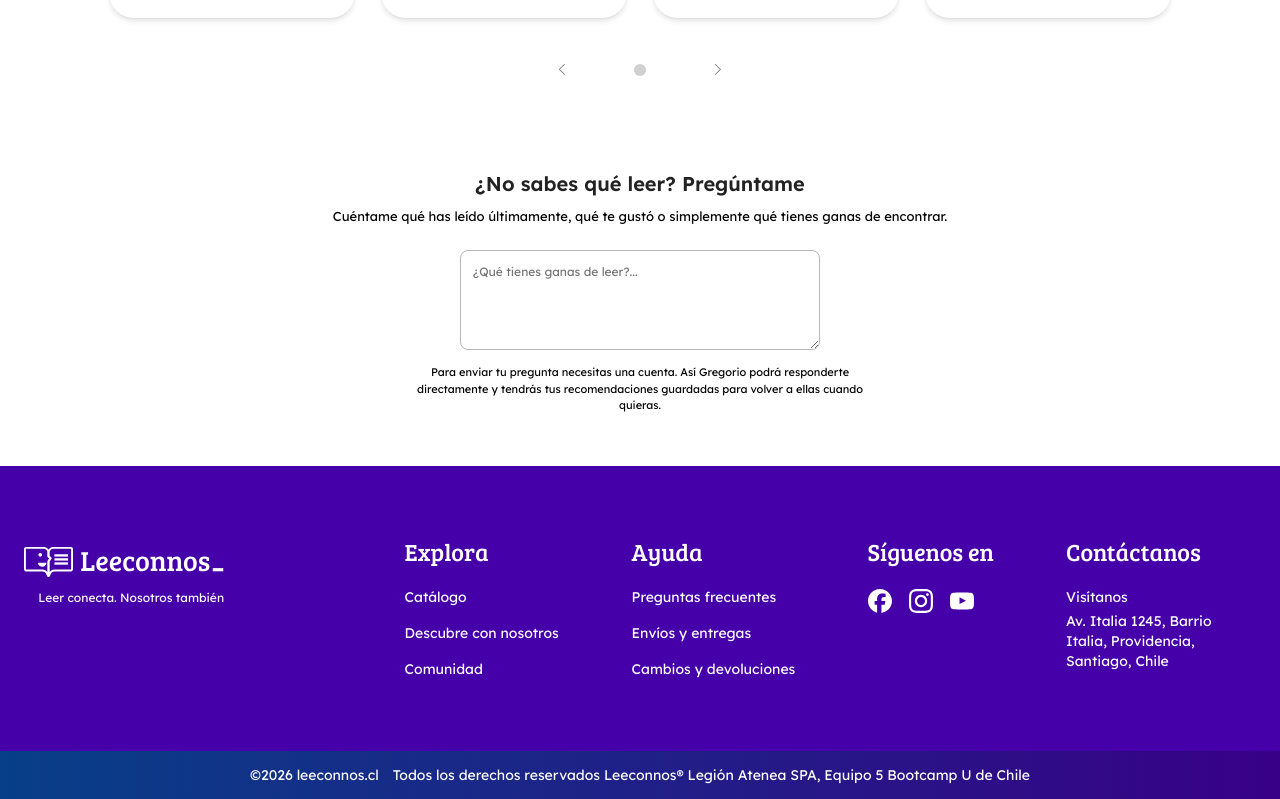
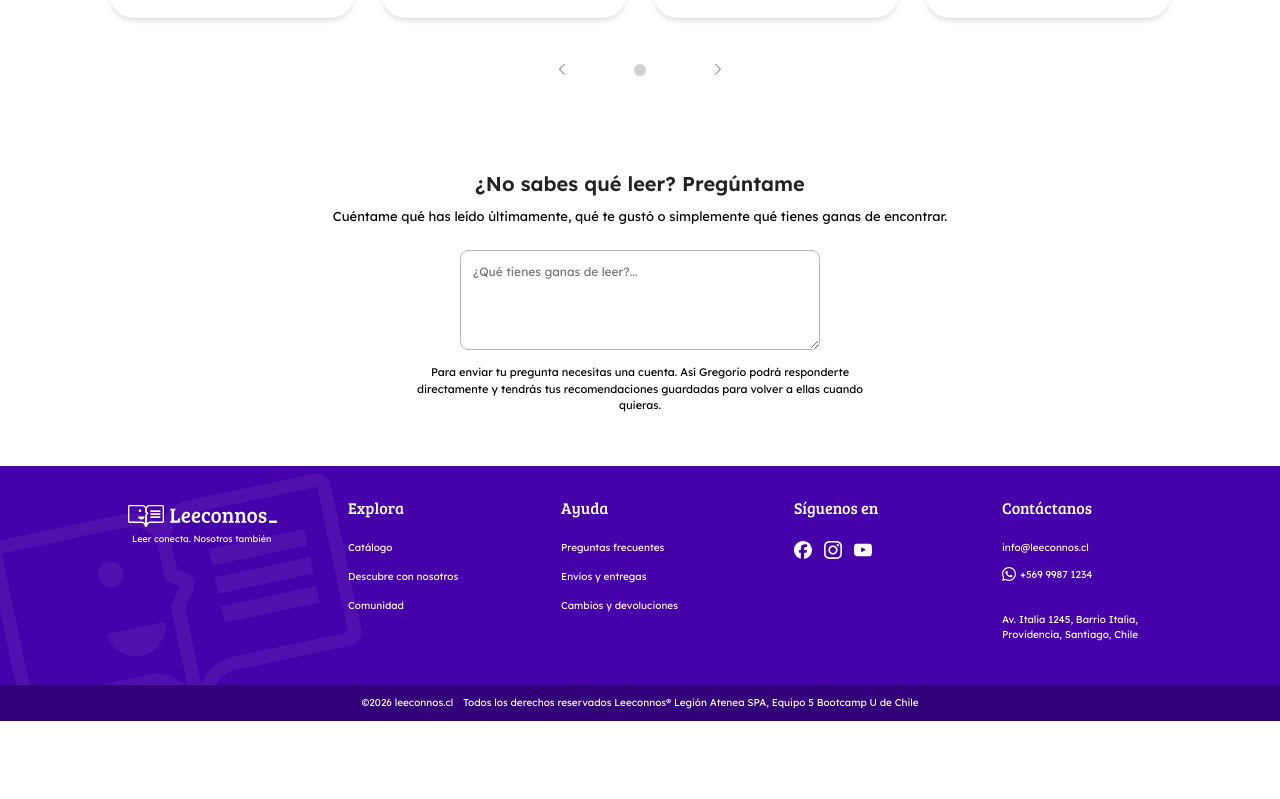
Before and after one commit to bootcamp-uchile-2026/grupo-5-frontend, a React (Vite) app in the folder react-app/: page /perfil-librero in a window 1280 px wide. Shown: the part 1913-2712 px from the top of the page. After the commit the page ends 2634 px from the top, so only its background shows below. Built offline with nearby package versions, Linux system fonts and the light colour scheme; no server answers.

Commit message:
Actualizacion de comp reutilizables (#317)
* Actualizacion de componentes reutilizables

* Fix: Terminos y politicas

---------

Co-authored-by: Karen <karen29.millacaris@gmail.com>

```diff
--- /dev/null
+++ b/react-app/src/componentes/ComunidadLectora.tsx
@@ -0,0 +1,39 @@
+import { Link } from "react-router-dom";
+import logoImagen from "../assets/logos/06-Imagen-Contorno-Blanco.svg";
+import logoTexto from "../assets/logos/04-Horizontal-Texto.svg";
+import { IMAGENES_RELLENO } from "../datos/imagenes";
+import "../estilos/comunidad-lectora.css";
+
+export function ComunidadLectora() {
+  return (
+    <section className="comunidad-lectora" aria-labelledby="comunidad-titulo">
+      <div className="comunidad-lectora-contenedor">
+        <div className="comunidad-lectora-contenido">
+          <h2 id="comunidad-titulo" className="comunidad-lectora-titulo">
+            Únete a nuestra comunidad lectora
+          </h2>
+          <p className="comunidad-lectora-pie">
+            Comparte reseñas y descubre recomendaciones de la comunidad
+          </p>
+          <Link className="comunidad-lectora-boton" to="/comunidad">
+            Ir a la comunidad
+          </Link>
+        </div>
+
+        <div className="comunidad-lectora-imagen">
+          <img
+            className="comunidad-lectora-foto"
+            src={IMAGENES_RELLENO.comunidad}
+            alt=""
+          />
+          <div className="comunidad-lectora-marca" role="img" aria-label="Leeconnos">
+            <img src={logoImagen} alt="" />
+            <img className="comunidad-lectora-logo-texto" src={logoTexto} alt="" />
+          </div>
+        </div>
+
+        <span className="comunidad-lectora-separador" aria-hidden="true" />
+      </div>
+    </section>
+  );
+}
--- a/react-app/src/componentes/Footer.tsx
+++ b/react-app/src/componentes/Footer.tsx
@@ -4,9 +4,9 @@ import logoTexto from "../assets/logos/04-Horizontal-Texto.svg";
 import facebook from "../assets/iconos/01-facebook-negative.svg";
 import instagram from "../assets/iconos/02-instagram-negative.svg";
 import youtube from "../assets/iconos/04-youtube-negative.svg";
+import whatsapp from "../assets/iconos/05-whatsapp-negative.svg";
 import "../estilos/footer.css";
 
-// Estructura según el footer del wireframe (Figma: Componentes Global, node 2169:10344)
 export function Footer() {
   return (
     <footer className="footer">
@@ -49,10 +49,16 @@ export function Footer() {
 
           <section className="footer-columna">
             <h3 className="columna-encabezado">Contáctanos</h3>
-            <address className="footer-direccion">
-              <span>Visítanos</span>
-              Av. Italia 1245, Barrio Italia, Providencia, Santiago, Chile
-            </address>
+            <div className="footer-contacto">
+              <a href="mailto:info@leeconnos.cl">info@leeconnos.cl</a>
+              <a className="footer-telefono" href="https://wa.me/56999871234">
+                <img src={whatsapp} alt="" />
+                +569 9987 1234
+              </a>
+              <address className="footer-direccion">
+                Av. Italia 1245, Barrio Italia, Providencia, Santiago, Chile
+              </address>
+            </div>
           </section>
         </div>
       </div>
--- a/react-app/src/componentes/Newsletter.tsx
+++ b/react-app/src/componentes/Newsletter.tsx
@@ -19,9 +19,9 @@ export function Newsletter() {
       </h2>
 
       <p className="newsletter-pie">
-        Si quieres enterarte de
+        Entérate de recomendaciones,
         <br />
-        recomendaciones, novedades y más
+        novedades y más
       </p>
 
       <form className="newsletter-formulario" onSubmit={enviar}>
--- /dev/null
+++ b/react-app/src/estilos/comunidad-lectora.css
@@ -0,0 +1,175 @@
+.comunidad-lectora {
+  box-sizing: border-box;
+  width: calc(100% - 48px);
+  max-width: 1115px;
+  margin: 22px auto 40px;
+}
+
+.comunidad-lectora-contenedor {
+  position: relative;
+  display: grid;
+  grid-template-columns: 43.5% 56.5%;
+  min-height: 335px;
+  overflow: hidden;
+  border-radius: 16px;
+  background-color: var(--color-violet-800);
+}
+
+.comunidad-lectora-contenido {
+  display: flex;
+  flex-direction: column;
+  align-items: flex-start;
+  justify-content: center;
+  padding: 40px 58px;
+}
+
+.comunidad-lectora-titulo {
+  max-width: 340px;
+  margin: 0 0 18px;
+  background-color: transparent;
+  color: var(--color-neutral-0);
+  font-family: var(--fuente-display);
+  font-size: 32px;
+  font-weight: 400;
+  line-height: 38px;
+  text-align: left;
+}
+
+.comunidad-lectora-pie {
+  max-width: 280px;
+  margin: 0 0 28px;
+  padding: 0;
+  background-color: transparent;
+  color: var(--color-neutral-0);
+  font-family: var(--fuente-body);
+  font-size: 14px;
+  font-weight: 400;
+  line-height: 17px;
+  text-align: left;
+}
+
+.comunidad-lectora-boton {
+  display: inline-flex;
+  min-height: 47px;
+  box-sizing: border-box;
+  align-items: center;
+  justify-content: center;
+  padding: 0 12px;
+  border: 1px solid var(--color-neutral-0);
+  border-radius: 9px;
+  background-color: transparent;
+  color: var(--color-neutral-0);
+  font-family: var(--fuente-body);
+  font-size: 14px;
+  font-weight: 600;
+  text-decoration: none;
+}
+
+.comunidad-lectora-boton:hover,
+.comunidad-lectora-boton:focus-visible {
+  background-color: var(--color-neutral-0);
+  color: var(--color-violet-800);
+}
+
+.comunidad-lectora-imagen {
+  position: relative;
+  min-width: 0;
+  overflow: hidden;
+}
+
+.comunidad-lectora-foto {
+  position: absolute;
+  inset: 0;
+  display: block;
+  width: 100%;
+  height: 100%;
+  object-fit: cover;
+}
+
+.comunidad-lectora-marca {
+  position: absolute;
+  inset: 0;
+  display: flex;
+  align-items: center;
+  justify-content: center;
+}
+
+.comunidad-lectora-marca img {
+  display: block;
+  width: auto;
+  height: 62px;
+}
+
+.comunidad-lectora-marca .comunidad-lectora-logo-texto {
+  height: 88px;
+  margin-left: -10px;
+  filter: brightness(0) invert(1);
+}
+
+.comunidad-lectora-separador {
+  position: absolute;
+  z-index: 1;
+  top: 0;
+  bottom: 0;
+  left: calc(43.5% - 6px);
+  width: 12px;
+  background: linear-gradient(
+    to bottom,
+    var(--color-turquoise-400) 0 24%,
+    var(--color-yellow-400) 24% 62%,
+    var(--color-violet-600) 62% 100%
+  );
+}
+
+@media (max-width: 760px) {
+  .comunidad-lectora-contenedor {
+    grid-template-columns: 1fr;
+    min-height: 0;
+  }
+
+  .comunidad-lectora-contenido {
+    padding: 36px 32px;
+  }
+
+  .comunidad-lectora-separador {
+    top: auto;
+    right: 0;
+    bottom: 220px;
+    left: 0;
+    width: auto;
+    height: 10px;
+    background: linear-gradient(
+      to right,
+      var(--color-turquoise-400) 0 24%,
+      var(--color-yellow-400) 24% 62%,
+      var(--color-violet-600) 62% 100%
+    );
+  }
+
+  .comunidad-lectora-imagen {
+    min-height: 220px;
+  }
+}
+
+@media (max-width: 480px) {
+  .comunidad-lectora {
+    width: calc(100% - 32px);
+  }
+
+  .comunidad-lectora-contenido {
+    padding: 32px 24px;
+  }
+
+  .comunidad-lectora-titulo {
+    font-size: 28px;
+    line-height: 34px;
+  }
+
+  .comunidad-lectora-marca img {
+    height: 48px;
+  }
+
+  .comunidad-lectora-marca .comunidad-lectora-logo-texto {
+    height: 68px;
+  }
+}
--- a/react-app/src/estilos/footer.css
+++ b/react-app/src/estilos/footer.css
@@ -1,34 +1,47 @@
-/* PIE DE PÁGINA
-   Estructura y medidas: footer del wireframe (Figma: Componentes Global,
-   node 2169:10344 y wireframe Home). Se mantienen los colores del sitio.
-   Todos los estilos del footer están en este archivo. */
 .footer {
+  position: relative;
   display: flex;
   flex-direction: column;
   align-items: center;
   width: 100%;
+  overflow: hidden;
   background-color: var(--color-violet-800);
   color: var(--color-neutral-0);
 }
 
-.footer .footer-contenedor {
-  display: flex;
-  justify-content: space-between;
-  align-items: flex-start;
-  gap: 48px;
-  box-sizing: border-box;
-  width: 100%;
-  max-width: calc(var(--ancho-contenido) + 48px);
-  padding: 72px 24px;
+.footer::before {
+  position: absolute;
+  top: 0;
+  left: 0;
+  width: 350px;
+  height: 100%;
+  background-image: url("../assets/logos/06-Imagen-Contorno-Blanco.svg");
+  background-repeat: no-repeat;
+  background-position: left bottom;
+  background-size: contain;
+  content: "";
+  opacity: 0.06;
+  pointer-events: none;
+  transform: rotate(-12deg);
+  transform-origin: center;
 }
 
-/* LOGO (wireframe: ícono en contorno blanco + "Leeconnos_" en blanco).
-   El SVG del texto trae margen interno: con 48px de alto el texto mide
-   ~144 × 19 px visibles, igual que en Figma. */
+.footer .footer-contenedor {
+  position: relative;
+  z-index: 1;
+  display: grid;
+  grid-template-columns: 220px minmax(0, 1fr);
+  box-sizing: border-box;
+  width: 80%;
+  max-width: 1240px;
+  min-height: 219px;
+  padding: 32px 0 28px;
+}
+
 .footer .footer-logo {
   display: flex;
   flex-direction: column;
-  align-items: center;
+  align-items: flex-start;
 }
 
 .footer .footer-marca {
@@ -39,29 +52,29 @@
 .footer .footer-marca img {
   display: block;
   width: auto;
-  height: 30px;
+  height: 22px;
 }
 
 .footer .footer-marca .footer-marca-texto {
-  height: 48px;
-  margin-left: -8px;
+  height: 36px;
+  margin-left: -6px;
   filter: brightness(0) invert(1);
 }
 
 .footer .footer-lema {
-  margin: 4px 0 0;
+  margin: -2px 0 0 4px;
   padding: 0;
   font-family: var(--fuente-body);
-  font-size: var(--tamano-fuente-caption);
-  line-height: 16px;
+  font-size: 9px;
+  line-height: 13px;
   color: var(--color-neutral-0);
   background-color: transparent;
 }
 
-/* COLUMNAS */
 .footer .footer-columnas {
   display: flex;
-  gap: 72px;
+  justify-content: space-between;
+  gap: 20px;
 }
 
 .footer .footer-columna {
@@ -71,19 +84,27 @@
 }
 
 .footer .footer-columna:nth-child(1) {
-  min-width: 155px;
+  min-width: 120px;
 }
 
 .footer .footer-columna:nth-child(2) {
-  min-width: 164px;
+  min-width: 140px;
+}
+
+.footer .footer-columna:nth-child(3) {
+  min-width: 115px;
+}
+
+.footer .footer-columna:nth-child(4) {
+  min-width: 132px;
 }
 
 .footer .columna-encabezado {
   margin: 0;
   font-family: var(--fuente-display);
   font-weight: 400;
-  font-size: var(--tamano-fuente-heading-lg);
-  line-height: 1.15;
+  font-size: 16px;
+  line-height: 20px;
   white-space: nowrap;
   color: var(--color-neutral-0);
   background-color: transparent;
@@ -92,87 +113,110 @@
 .footer .columna-lista {
   display: flex;
   flex-direction: column;
-  gap: 16px;
+  gap: 14px;
 }
 
 .footer .columna-lista a,
-.footer .columna-lista span {
+.footer .columna-lista span,
+.footer .footer-contacto a,
+.footer .footer-direccion {
   font-family: var(--fuente-body);
   font-weight: 400;
-  font-size: var(--tamano-fuente-small);
-  line-height: 20px;
+  font-size: 10px;
+  line-height: 15px;
   color: var(--color-neutral-0);
   text-decoration: none;
 }
 
 .footer .columna-lista a:hover,
-.footer .columna-lista a:focus-visible {
+.footer .columna-lista a:focus-visible,
+.footer .footer-contacto a:hover,
+.footer .footer-contacto a:focus-visible {
   color: var(--color-yellow-200);
   text-decoration: underline;
 }
 
 .footer .iconos-contenedor {
   display: flex;
-  gap: 17px;
-  padding-top: 2px;
+  gap: 12px;
+  padding-top: 1px;
 }
 
 .footer .iconos-contenedor img {
   display: block;
-  width: 24px;
-  height: 24px;
+  width: 18px;
+  height: 18px;
+}
+
+.footer .footer-contacto {
+  display: flex;
+  flex-direction: column;
+  align-items: flex-start;
+  gap: 12px;
+}
+
+.footer .footer-contacto .footer-telefono {
+  display: inline-flex;
+  align-items: center;
+  gap: 4px;
+}
+
+.footer .footer-telefono img {
+  display: block;
+  width: 14px;
+  height: 14px;
 }
 
 .footer .footer-direccion {
-  display: flex;
-  flex-direction: column;
-  gap: 4px;
-  max-width: 190px;
-  font-family: var(--fuente-body);
+  max-width: 150px;
+  margin: 18px 0 0;
   font-style: normal;
-  font-size: var(--tamano-fuente-small);
-  line-height: 20px;
-  color: var(--color-neutral-0);
 }
 
-/* FRANJA LEGAL: mismo degradado que el banner superior */
 .footer .footer-legal {
+  position: relative;
+  z-index: 1;
   width: 100%;
-  background-image: var(--degradado-banner);
+  background-color: var(--color-violet-900);
 }
 
 .footer .footer-legal p {
   margin: 0;
-  padding: 12px 16px;
+  padding: 8px 16px;
   font-family: var(--fuente-body);
-  font-size: var(--tamano-fuente-small);
-  line-height: 24px;
+  font-size: 10px;
+  line-height: 20px;
   text-align: center;
   color: var(--color-neutral-0);
   background-color: transparent;
 }
 
-@media (max-width: 1100px) {
+@media (max-width: 1000px) {
   .footer .footer-contenedor {
-    flex-direction: column;
-    align-items: flex-start;
+    grid-template-columns: 1fr;
+    gap: 28px;
+    width: calc(100% - 48px);
+    min-height: auto;
+    padding: 32px 0;
   }
 
   .footer .footer-columnas {
     flex-wrap: wrap;
-    gap: 32px 48px;
+    justify-content: flex-start;
+    gap: 28px 40px;
   }
 }
 
-@media (max-width: 760px) {
+@media (max-width: 600px) {
   .footer .footer-contenedor {
-    padding: 48px 20px;
+    width: calc(100% - 40px);
+    padding: 28px 0;
   }
 
   .footer .footer-columnas {
     display: grid;
     grid-template-columns: repeat(2, minmax(0, 1fr));
-    gap: 32px 24px;
+    gap: 28px 20px;
   }
 
   .footer .footer-columna:nth-child(n) {
@@ -180,6 +224,6 @@
   }
 
   .footer .footer-legal p {
-    line-height: 20px;
+    line-height: 18px;
   }
 }
--- a/react-app/src/estilos/modal-autenticacion.css
+++ b/react-app/src/estilos/modal-autenticacion.css
@@ -178,10 +178,10 @@
 	gap: 10px;
 }
 
-.autenticacion-checkbox {
+.autenticacion-formulario > label.autenticacion-checkbox {
 	display: grid;
 	grid-template-columns: 16px minmax(0, 1fr);
-	align-items: start;
+	align-items: center;
 	gap: 8px;
 	color: var(--color-neutral-700);
 	font-size: 10px;
```
Also changed, not shown: react-app/src/estilos/index.css (+0 -94 lines), react-app/src/estilos/newsletter.css (+73 -61 lines), react-app/src/paginas/index.tsx (+2 -33 lines).
